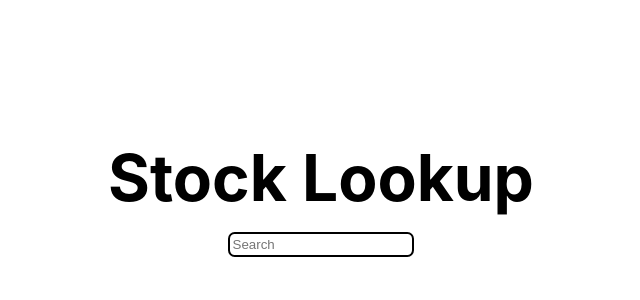
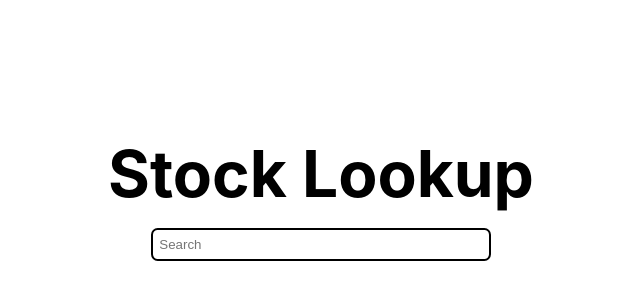
Before and after one commit to mpatel18/stock_app, a Next.js app: page / in a window 1280 px wide. Shown: the part 194-494 px from the top of the page, without its empty margins (319-959 px from the left). Built offline with nearby package versions, Linux system fonts and the light colour scheme.

Commit message:
added bulma

```diff
--- a/package.json
+++ b/package.json
@@ -8,6 +8,7 @@
     "start": "next start"
   },
   "dependencies": {
+    "bulma": "^0.9.2",
     "next": "10.0.6",
     "react": "17.0.1",
     "react-dom": "17.0.1",
--- a/pages/index.js
+++ b/pages/index.js
@@ -8,15 +8,25 @@ import styles from '../styles/Home.module.sass'
         <title>Stock Lookup</title>
       </Head>
       <main>
-        <h1 className={styles.title}>
-          Stock Lookup
-        </h1>
+        <h1 className={styles.title}>Stock Lookup</h1>
         <div className={styles.search}>
-          <input placeholder="Search" type="text"></input>
+          <input placeholder="Search" type="text" required></input>
         </div>
       </main>
     </div>
   )
 }
 
+// Fetch Ticker Data
+// export const getStaticProps = async () => {
+//   const res = await fetch(`https://api.polygon.io/v2/reference/tickers?market=STOCKS&locale=us&search=gamestop&perpage=1&page=1&apiKey=nSmGnGWdkG6rUSFIlTXK7agr0DXQexoa`)
+//   const tickers = await res.json();
+
+//   return {
+//       props: {
+//           tickers
+//       }
+//   }
+// }
+
 export default Home
--- a/styles/Home.module.sass
+++ b/styles/Home.module.sass
@@ -12,6 +12,10 @@
 .search
   padding: 1em 0em
   input
-    padding: 0.2em
+    width: 80%
+    padding: 0.5em
     border: 0.2em solid black
     border-radius: 0.5em
+
+    &:focus
+      outline: none
```
Also changed, not shown: 1 other file (tests, documents, lock files or other folders).
